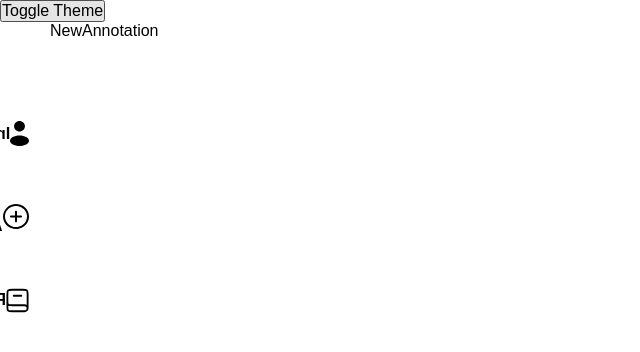
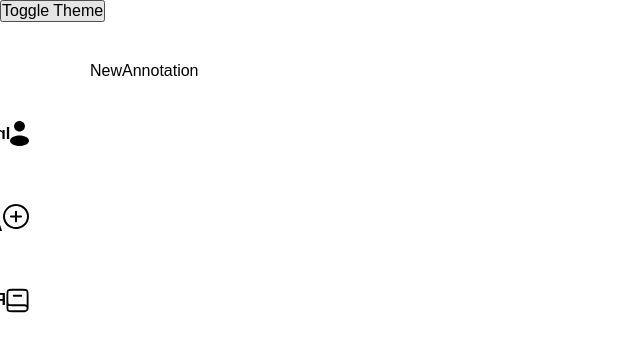
Before and after one commit to Sayd-Developer/Diario, a React (Vite) app: page /newAnnotation in a window 1280 px wide. Shown: the top 352 px of the page, without its empty margins (0-640 px from the left). Built offline with nearby package versions, Linux system fonts and the light colour scheme.

Commit message:
refactor: :art: change new NewAnnotation

```diff
--- a/src/pages/NewAnnotation/style.ts
+++ b/src/pages/NewAnnotation/style.ts
@@ -1,3 +1,7 @@
 import { styled } from "styled-components"
 
-export const Container = styled.div``
+export const Container = styled.div`
+  display: flex;
+  flex-direction: column;
+  padding: 40px;
+`
```
